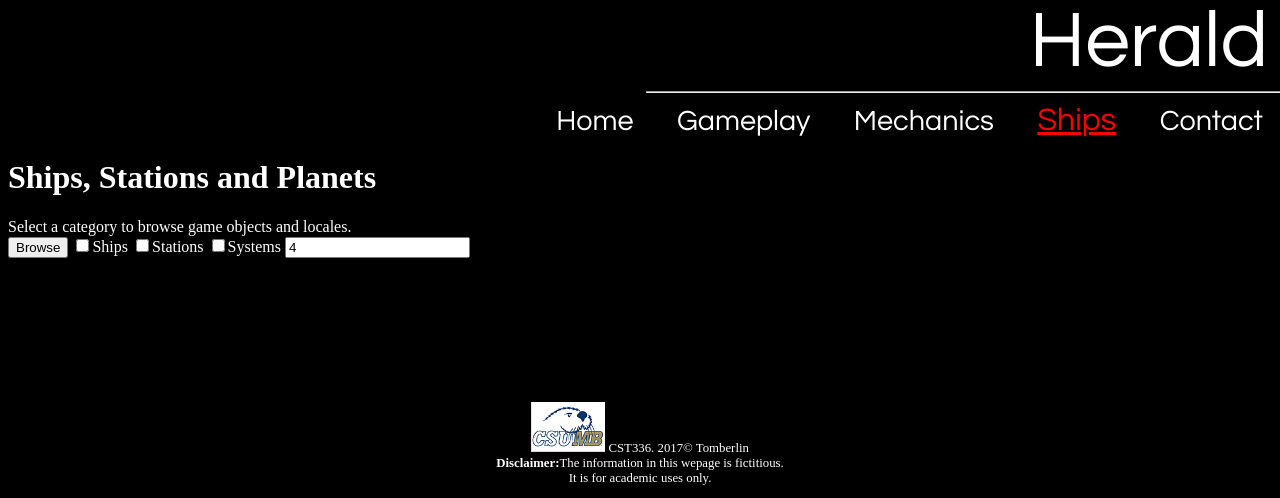
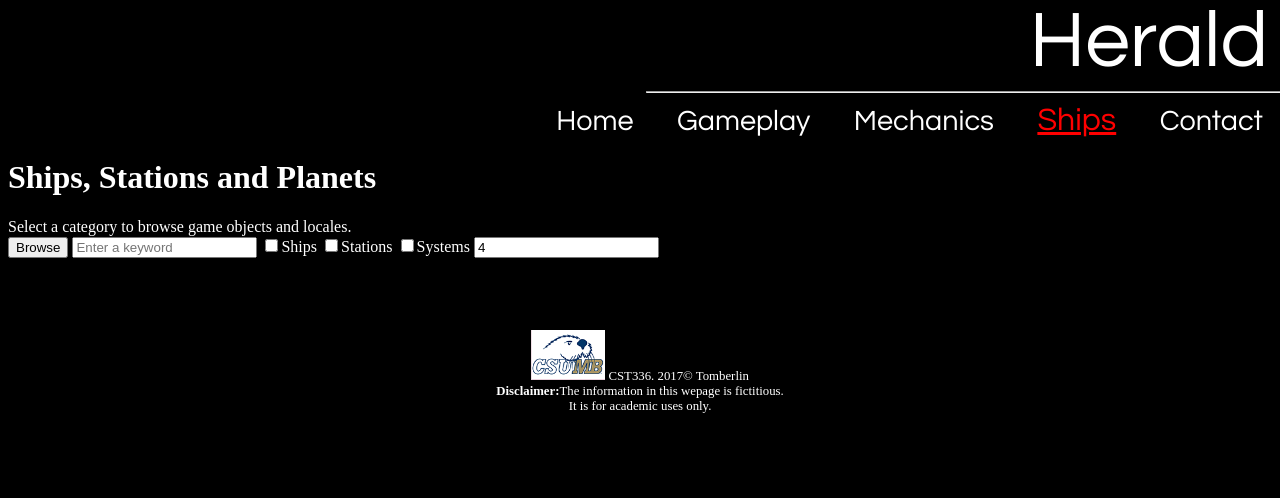
Before and after one commit to CrimsonOctopus/mtomberlin, a PHP site: page /assignments/assignment3/index.php in a window 1280 px wide. Shown: the top 498 px of the page. Run offline with PHP 8.4, Linux system fonts and the light colour scheme.

Commit message:
Fixing overwritten files part2

```diff
--- a/assignments/assignment3/inc/functions.php
+++ b/assignments/assignment3/inc/functions.php
@@ -14,24 +14,28 @@
 
         public function displayShip(){
             echo "<dl>"
-            ."<dt>".$this->name."</dt>"
+            ."<dt><h4>".$this->name."</h4></dt>"
             ."<dd><img src='".$this->image."' class='thumbnail'/>"
             ."<p>".$this->description
             ."<br><br>"
             ."<a href='./details.php?ship=".$this->name."'>Details</a>"
             ."</p></dd></dl>";
         }
+
+        public function getName(){
+            return $this->name;
+        }
     }
 
     function initializeShips(){
         if(!isset($_SESSION['ships'])){
             $ships = array();
-            $ship1 = new Ship("Prototron",'./img/ship1.jpg',"This is the ship that the player begins with, hidden away on a remote planet with the last human cloning facility.");
-            $ship2 = new Ship("Crusher",'./img/ship2.jpg',"The Crusher is an advanced military craft developed near the end of the war.");
-            $ship3 = new Ship("Harbinger",'./img/ship3.jpg',"The capital ship of the Pliedan fleet, the Harbinger is capable of laying waste to whole systems.");
-            $ship4 = new Ship("Sythe",'./img/ship4.jpg',"The Pliedan assault ship is fast and nimble, cutting through swathes through the human fighter squadrons.");
-            $ship5 = new Ship("Nova",'./img/ship5.jpg',"This ship is equipped with a massively powerful beam capable of cutting through planet surface.");
-            $ship6 = new Ship("Valor",'./img/ship6.jpg',"The Valor was a massive spacecraft designed to be used by the Imperial Knights before the destruction of humanity.");
+            $ship1 = new Ship("Prototron",'./img/ship1.jpg',"A fast, adaptable ship constructed from primitive components.");
+            $ship2 = new Ship("Crusher",'./img/ship2.jpg',"An advanced military craft developed near the end of the war.");
+            $ship3 = new Ship("Harbinger",'./img/ship3.jpg',"Capital ship of the Pliedan fleet, capable of laying waste to whole systems.");
+            $ship4 = new Ship("Sythe",'./img/ship4.jpg',"Fast and nimble, cutting through swathes through the human fighter squadrons.");
+            $ship5 = new Ship("Nova",'./img/ship5.jpg',"Equipped with a massively powerful beam capable of cutting through planet surface.");
+            $ship6 = new Ship("Valor",'./img/ship6.jpg',"Designed to be used by the Imperial Knights before the destruction of humanity.");
             array_push($ships,$ship1);
             array_push($ships,$ship2);
             array_push($ships,$ship3);
@@ -107,54 +111,163 @@
             unset($_SESSION[$numberBox]);
         }
     }
-    function generateShips($results){
+
+    function persistTextBox($textBox){
+        if(isset($_GET[$textBox])){
+                $_SESSION[$textBox]=$_GET[$textBox];
+        } else {
+            unset($_SESSION[$textBox]);
+        }
+    }
+    function generateShips($results,$keyword){
         $nums = array();
         $numShips = 5;
-        if($results <= $numShips){
+        if(!isset($keyword) || empty($keyword)){
+            if($results >= $numShips){
+                $results = $numShips;
+            }
+            $titleShown = false;
             for($i = 0; $i < $results; $i++){
                 do{
                     $rand = rand(0,$numShips);
                     $found = in_array($rand,$nums);
                 }while($found);
                 $nums[] = $rand;
+                $index = $rand;
+                if(!$titleShown){
+                    echo "<div id='ships'>"
+                        ."<h2 class='heading'>Ships</h3>";
+                    $titleShown = true;
+                }
 
-                $ship = $_SESSION['ships'][$rand];
+                $ship = $_SESSION['ships'][$index];
                 $ship->displayShip();
+            }
+            if($titleShown){
+                echo "</div>";
+            }
+        } else {
+            $titleShown = false;
+            for($i = 0; $i < $numShips; $i++){
+                if(strpos($_SESSION['ships'][$i]->getName(), $keyword) !== false){
+                    $index = $i;
+
+                    if(!$titleShown){
+                        echo "<div id='ships'>"
+                            ."<h2 class='heading'>Ships</h3>";
+                        $titleShown = true;
+                    }
+
+                    $ships = $_SESSION['ships'][$index];
+                    $ships->displayShip();
+                }
+            }
+            if($titleShown){
+                echo "</div>";
             }
         }
     }
 
-    function generateStations($results){
+    function generateStations($results,$keyword){
         $nums = array();
         $numStations = 5;
-        if($results <= $numStations){
+        if(!isset($keyword) || empty($keyword)){
+            if($results >= $numStations){
+                $results = $numStations;
+            }
+            $titleShown = false;
             for($i = 0; $i < $results; $i++){
-                do{
+                 do{
                     $rand = rand(0,$numStations);
                     $found = in_array($rand,$nums);
                 }while($found);
                 $nums[] = $rand;
+                $index = $rand;
 
-                $stations = $_SESSION['stations'][$rand];
+                if(!$titleShown){
+                    echo "<div id='stations'>"
+                        ."<h2 class='heading'>Stations</h3>";
+                    $titleShown = true;
+                }
+
+                $stations = $_SESSION['stations'][$index];
                 $stations->displayShip();
+
+            }
+            if($titleShown){
+                echo "</div>";
+            }
+        } else {
+            $titleShown = false;
+            for($i = 0; $i < $numStations; $i++){
+                if(strpos($_SESSION['stations'][$i]->getName(), $keyword) !== false){
+                    $index = $i;
+
+                    if(!$titleShown){
+                        echo "<div id='stations'>"
+                            ."<h2 class='heading'>Stations</h3>";
+                        $titleShown = true;
+                    }
+
+                    $stations = $_SESSION['stations'][$index];
+                    $stations->displayShip();
+                }
+            }
+            if($titleShown){
+                echo "</div>";
             }
         }
     }
 
-    function generateSystems($results){
+    function generateSystems($results,$keyword){
         $nums = array();
         $numSystems = 5;
-        if($results <= $numSystems){
+        if(!isset($keyword) || empty($keyword)){
+            if($results >= $numSystems){
+                $results = $numSystems;
+            }
+
+            $titleShown = false;
             for($i = 0; $i < $results; $i++){
                 do{
                     $rand = rand(0,$numSystems);
                     $found = in_array($rand,$nums);
                 }while($found);
                 $nums[] = $rand;
+                $index = $rand;
+
+                if(!$titleShown){
+                    echo "<div id='systems'>"
+                        ."<h2 class='heading'>Systems</h3>";
+                    $titleShown = true;
+                }
 
                 $systems = $_SESSION['systems'][$rand];
                 $systems->displayShip();
             }
+            if($titleShown){
+                echo "</div>";
+            }
+        } else {
+            $titleShown = false;
+            for($i = 0; $i < $numSystems; $i++){
+                if(strpos($_SESSION['systems'][$i]->getName(), $keyword) !== false){
+                    $index = $i;
+
+                    if(!$titleShown){
+                        echo "<div id='systems'>"
+                            ."<h2 class='heading'>Systems</h3>";
+                        $titleShown = true;
+                    }
+
+                    $systems = $_SESSION['systems'][$index];
+                    $systems->displayShip();
+                }
+            }
+            if($titleShown){
+                echo "</div>";
+            }
         }
+
     }
 ?>
--- a/assignments/assignment3/index.php
+++ b/assignments/assignment3/index.php
@@ -56,6 +56,7 @@ mechanics.html
             <?php echo $_SESSION['shipsOn']!=1?'Select a category to browse game objects and locales.':'' ?>
             <form>
                 <input type="submit" value="Browse"/>
+                <input type="text" name="keyword" placeholder="Enter a keyword" value=<?php echo isset($_SESSION['keyword'])?$_SESSION['keyword']:''?>>
                 <input type="checkbox" name="ships" value='on' <?php echo $_SESSION['shipsOn']==1?'checked':''?>>Ships
                 <input type="checkbox" name="stations" value='on' <?php echo $_SESSION['stationsOn']==1?'checked':''?>>Stations
                 <input type="checkbox" name="systems" value='on' <?php echo $_SESSION['systemsOn']==1?'checked':''?>>Systems
@@ -66,44 +67,31 @@ mechanics.html
         <br><br><br><br>
             <?php
                 if(isset($_GET['ships'])){
-                    echo "<div id='ships'>"
-                        ."<h3 class='heading'>Ships</h3>";
                     if(isset($_GET['results']) && $_GET['results']>0){
-                        generateShips($_GET['results']);
+                        generateShips($_GET['results'], $_GET['keyword']);
                     } else {
-                        generateShips(4);
+                        generateShips(4, $_GET['keyword']);
                     }
-                    echo "</div>";
                 }
             ?>
-        </div>
 
             <?php
                 if(isset($_GET['stations'])){
-                    echo "<div id='stations'>"
-                        ."<h3 class='heading'>Stations</h3>";
                     if(isset($_GET['results']) && $_GET['results']>0){
-                        generateStations($_GET['results']);
+                        generateStations($_GET['results'], $_GET['keyword']);
                     } else {
-                        generateStations(4);
+                        generateStations(4, $_GET['keyword']);
                     }
-                    echo "</div>";
                 }
             ?>
-        </div>
-
-        <br><br><br><br>
 
             <?php
                 if(isset($_GET['systems'])){
-                    echo "<div id='systems'>"
-                        ."<h3 class='heading'>Systems</h3>";
                     if(isset($_GET['results']) && $_GET['results']>0){
-                        generateSystems($_GET['results']);
+                        generateSystems($_GET['results'], $_GET['keyword']);
                     } else {
-                        generateSystems(4);
+                        generateSystems(4, $_GET['keyword']);
                     }
-                    echo "</div>";
                 }
             ?>
         <div id="spacer"></div>
```
